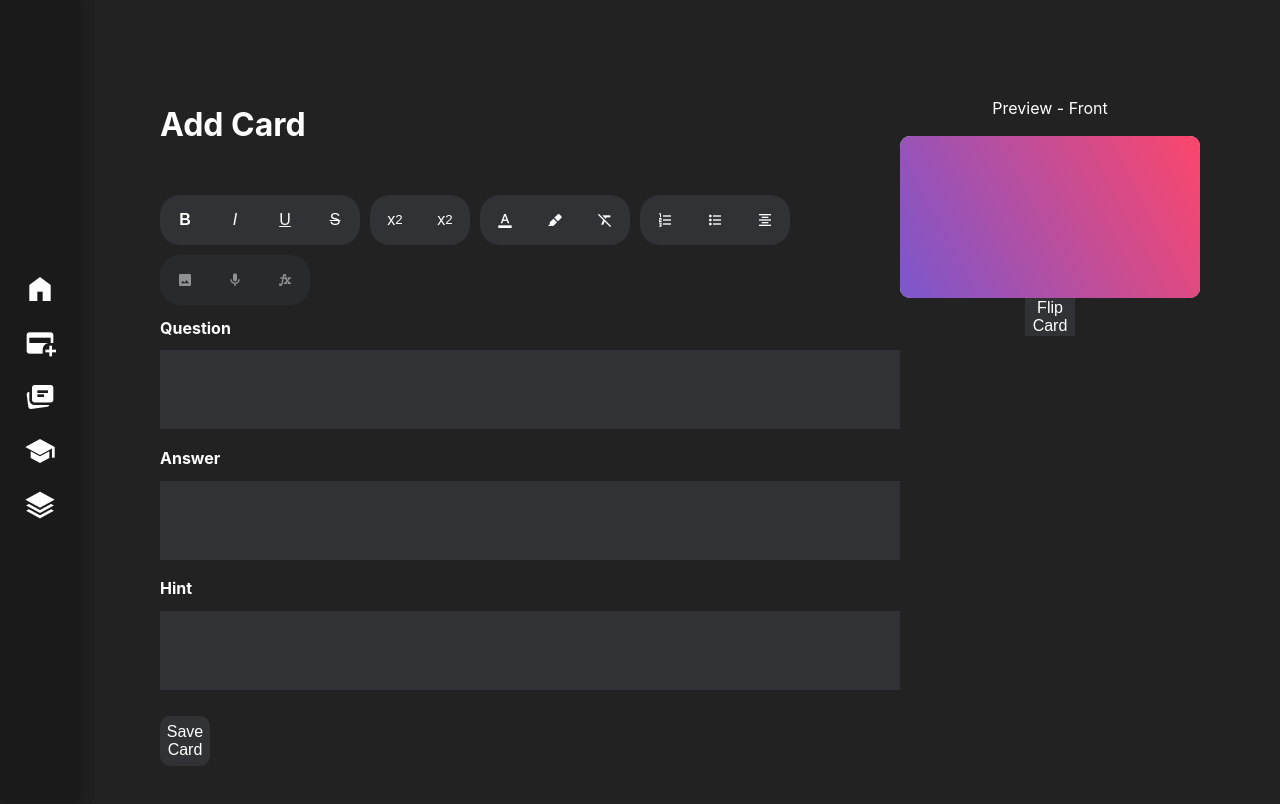
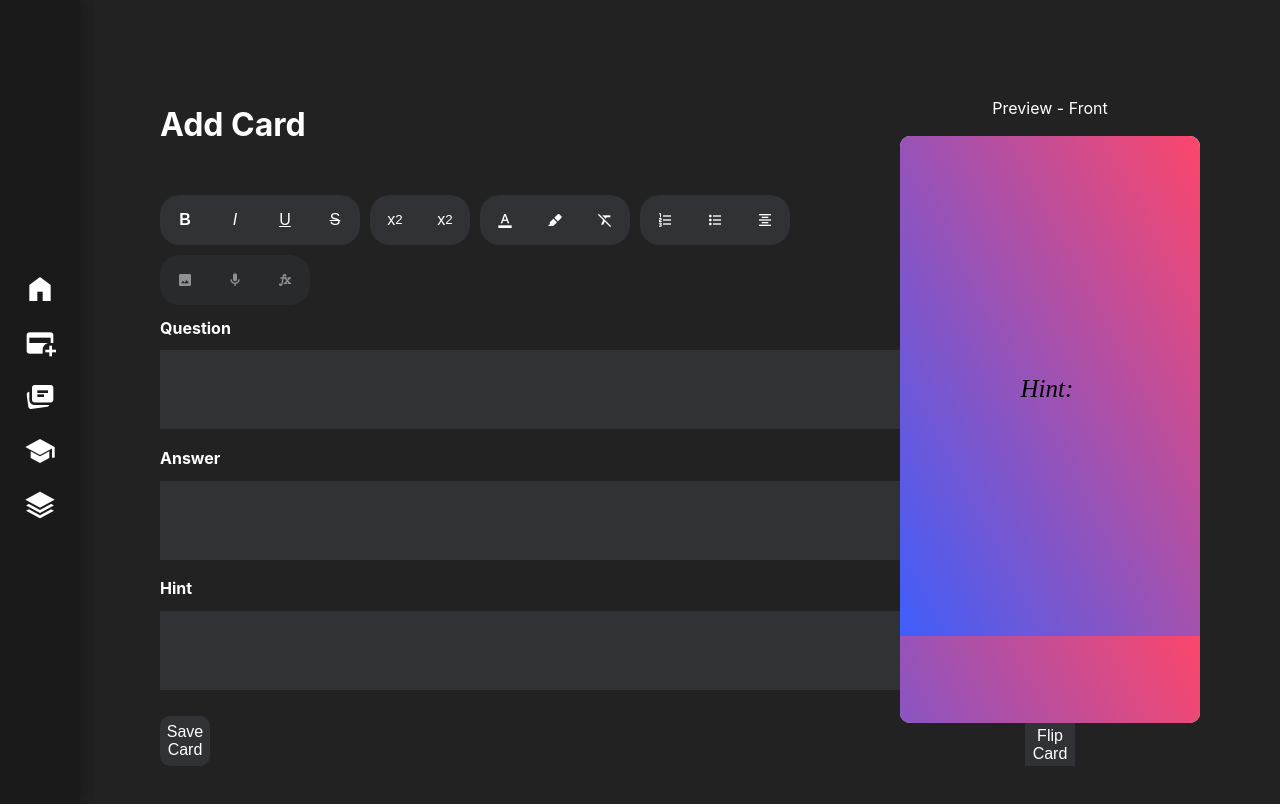
Before and after one commit to 18barbers2/gostudycards, a React (Vite) app in the folder frontend/: page /add-card in a window 1280 px wide. Shown: the top 804 px of the page. Built offline with nearby package versions, Linux system fonts and the light colour scheme.

Commit message:
style: fixed sizing of card preview on add card page

```diff
--- a/frontend/src/css/AddCard.css
+++ b/frontend/src/css/AddCard.css
@@ -86,9 +86,7 @@
     background-color: var(--bg-secondary);
     border-color: var(--border-color-primary);
     background-color: #131313;
-    /* border-bottom-width: 3px; */
-    /* box-shadow: 0px 3px green; */
-    /* border-bottom-style: unset; */
+
 }
 
 button:focus {
@@ -135,6 +133,7 @@ button:focus {
     width: 100%;
     max-width: 500px; /* Limit width on large screens */
     min-width: 300px;
+    height: 100%;
 }
 
 .save-card-button {
```
